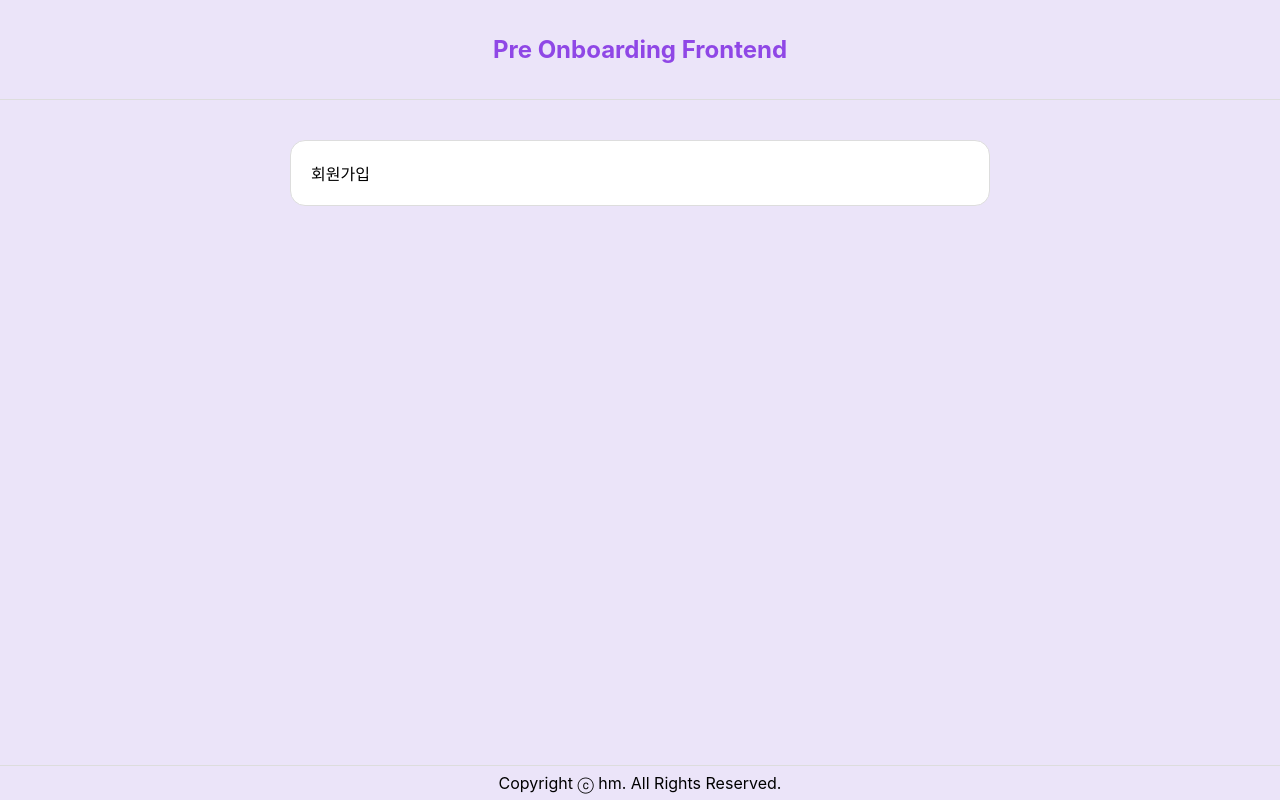
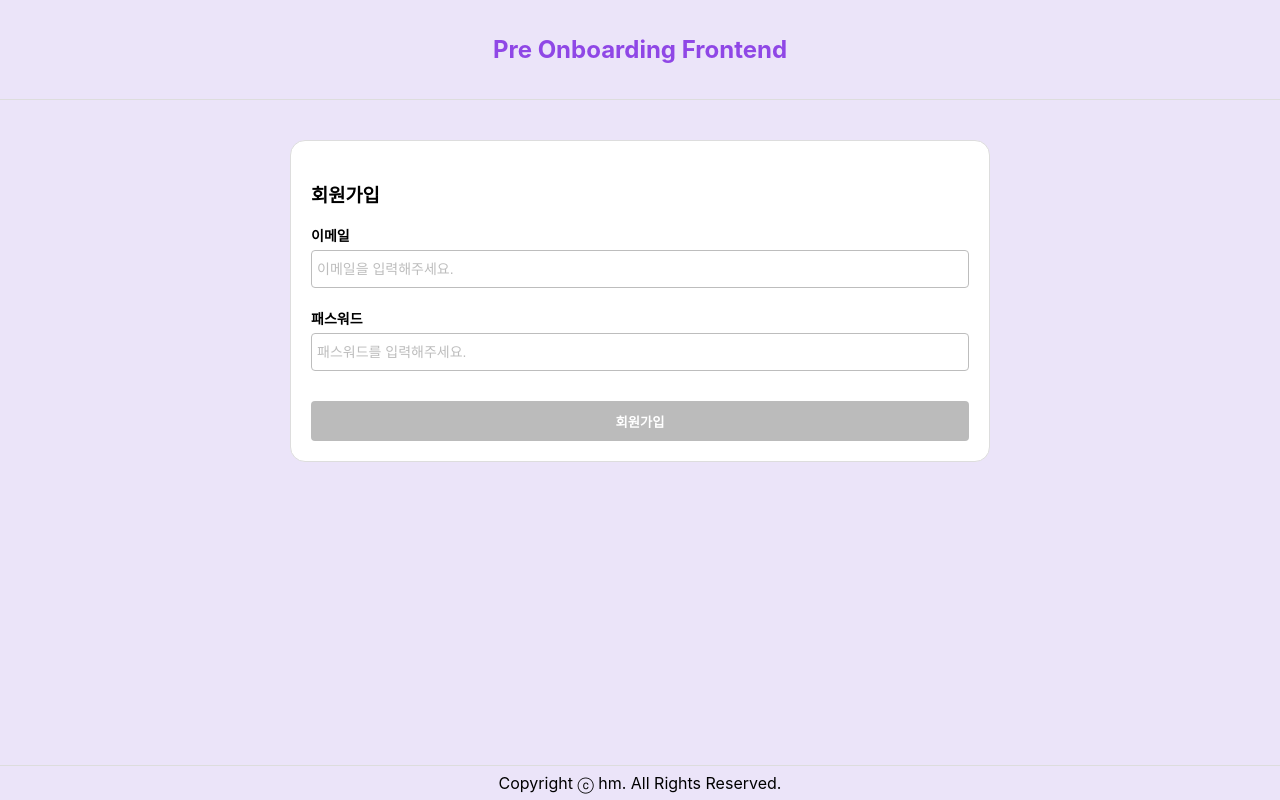
Before and after one commit to hyemin33/wanted-pre-onboarding-frontend, a React (Create React App) app: page /signup in a window 1280 px wide. Built offline with nearby package versions, Linux system fonts and the light colour scheme.

Commit message:
fix: 회원가입페이지 수정

```diff
--- a/src/pages/SigninPage.jsx
+++ b/src/pages/SigninPage.jsx
@@ -26,6 +26,7 @@ const SigninPage = () => {
     <ServiceWrapper>
       <h3>로그인</h3>
       <Input
+        data-testid="email-input"
         label="이메일"
         placeholder="이메일을 입력해주세요."
         value={email}
@@ -34,6 +35,7 @@ const SigninPage = () => {
         }}
       />
       <Input
+        data-testid="password-input"
         label="패스워드"
         placeholder="패스워드를 입력해주세요."
         isPw={true}
@@ -41,6 +43,7 @@ const SigninPage = () => {
         onChange={(e) => setPassword(e.target.value.trim())}
       />
       <Button
+        data-testid="signin-button"
         text="로그인"
         disabled={!email || !password}
         onClick={handleLogin}
--- a/src/pages/SignupPage.jsx
+++ b/src/pages/SignupPage.jsx
@@ -1,8 +1,55 @@
-import React from "react";
+import React, { useState } from "react";
+import { useNavigate } from "react-router-dom";
+
+import Input from "../components/Input";
+import Button from "../components/Button";
 import ServiceWrapper from "../components/layout/ServiceWrapper";
 
-const SignypPage = () => {
-  return <ServiceWrapper>회원가입</ServiceWrapper>;
+const SignupPage = () => {
+  const navigate = useNavigate();
+
+  const [email, setEmail] = useState("");
+  const [password, setPassword] = useState("");
+
+  //회원가입 검증
+  const handleSubmit = () => {
+    if (!email.includes("@")) {
+      window.alert("이메일에 @를 포함하여 입력해주세요.");
+    } else if (password.length < 8) {
+      window.alert("비밀번호를 8자이상 입력해주세요.");
+    } else {
+      navigate("/signin");
+    }
+  };
+
+  return (
+    <ServiceWrapper>
+      <h3>회원가입</h3>
+      <Input
+        data-testid="email-input"
+        label="이메일"
+        placeholder="이메일을 입력해주세요."
+        value={email}
+        onChange={(e) => {
+          setEmail(e.target.value.trim());
+        }}
+      />
+      <Input
+        data-testid="password-input"
+        label="패스워드"
+        placeholder="패스워드를 입력해주세요."
+        isPw={true}
+        value={password}
+        onChange={(e) => setPassword(e.target.value.trim())}
+      />
+      <Button
+        data-testid="signup-button"
+        text="회원가입"
+        disabled={!email || !password}
+        onClick={handleSubmit}
+      />
+    </ServiceWrapper>
+  );
 };
 
-export default SignypPage;
+export default SignupPage;
```
